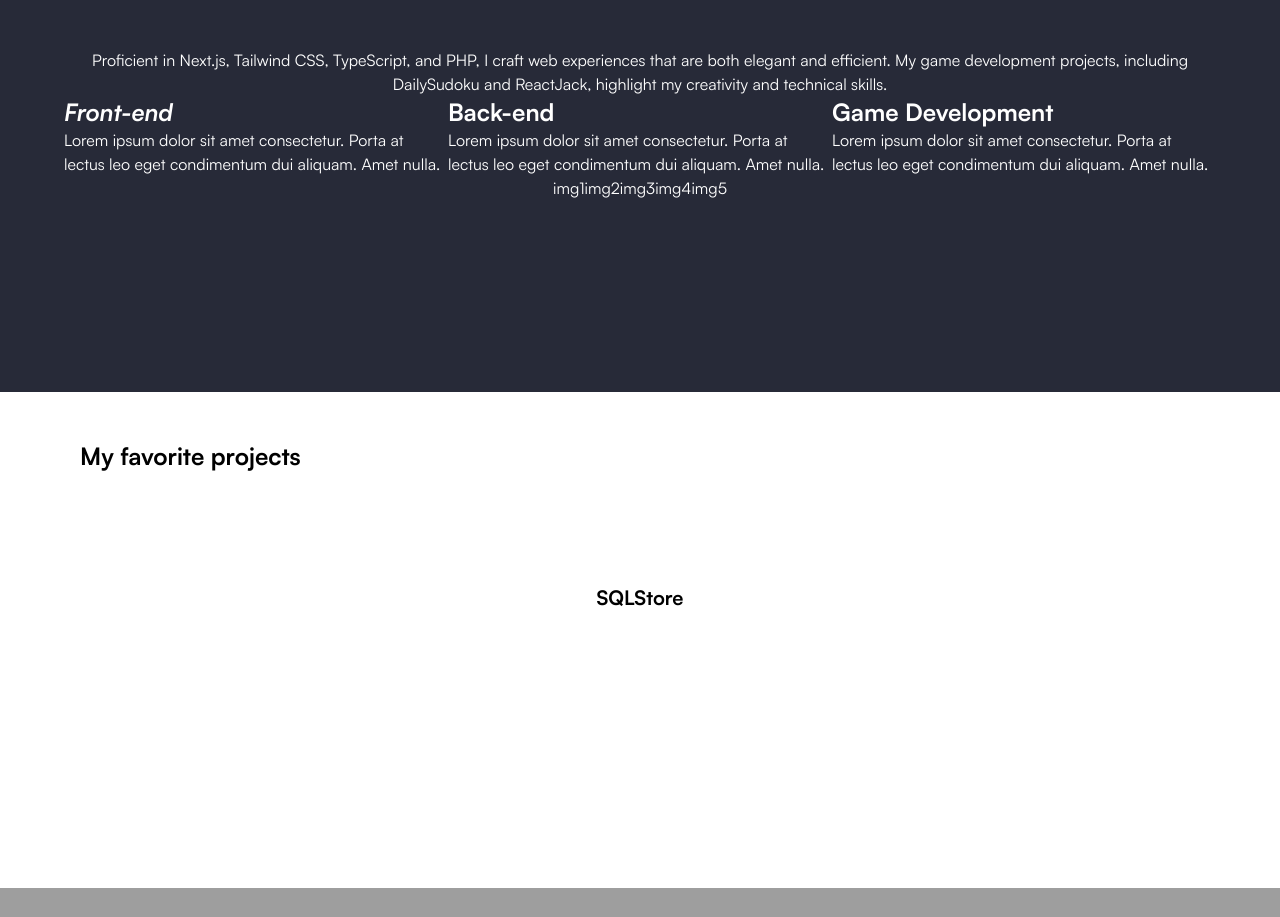
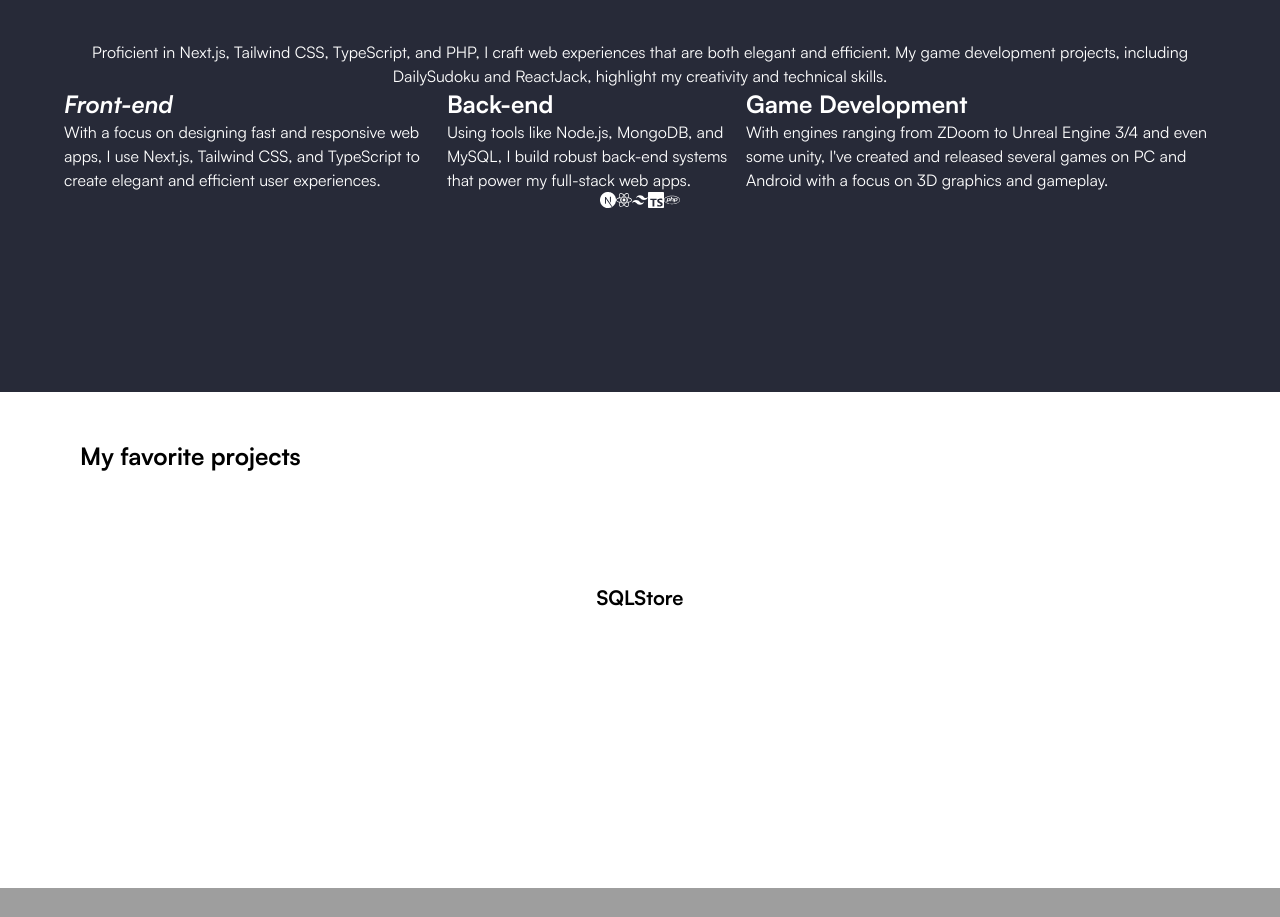
Before and after one commit to MadeOfBees/NextJSPortfolio, a Next.js app: page / in a window 1280 px wide. Shown: the part 894-1811 px from the top of the page. Built offline with nearby package versions, Linux system fonts and the light colour scheme; grey boxes are pictures that could not be loaded.

Commit message:
techStackIcons

```diff
--- a/src/Components/techStack.tsx
+++ b/src/Components/techStack.tsx
@@ -1,5 +1,23 @@
 "use client";
 import { useState } from "react";
+
+import { SiNextdotjs } from "react-icons/si";
+import { FaReact } from "react-icons/fa";
+import { SiTailwindcss } from "react-icons/si";
+import { SiTypescript } from "react-icons/si";
+import { FaPhp } from "react-icons/fa";
+
+import { FaNodeJs } from "react-icons/fa";
+import { SiMongodb } from "react-icons/si";
+import { GrMysql } from "react-icons/gr";
+import { FaLinux } from "react-icons/fa";
+import { FaGithub } from "react-icons/fa";
+
+import { SiUnrealengine } from "react-icons/si";
+import { SiAdobe } from "react-icons/si";
+import { SiBlender } from "react-icons/si";
+import { SiUnity } from "react-icons/si";
+import { FaAndroid } from "react-icons/fa";
 
 export default function TechStack() {
   type techStack = {
@@ -12,20 +30,32 @@
     {
       name: "Front-end",
       description:
-        "Lorem ipsum dolor sit amet consectetur. Porta at lectus leo eget condimentum dui aliquam. Amet nulla.",
-      images: ["img1", "img2", "img3", "img4", "img5"],
+        "With a focus on designing fast and responsive web apps, I use Next.js, Tailwind CSS, and TypeScript to create elegant and efficient user experiences.",
+      images: [
+        "NextJS",
+        "React",
+        "TailwindCSS",
+        "Typescript",
+        "Php",
+      ],
     },
     {
       name: "Back-end",
       description:
-        "Lorem ipsum dolor sit amet consectetur. Porta at lectus leo eget condimentum dui aliquam. Amet nulla.",
-      images: ["img6", "img7", "img8", "img9", "img10"],
+        "Using tools like Node.js, MongoDB, and MySQL, I build robust back-end systems that power my full-stack web apps.",
+      images: ["NodeJs", "MongoDB", "MySQL", "Linux", "Github"],
     },
     {
       name: "Game Development",
       description:
-        "Lorem ipsum dolor sit amet consectetur. Porta at lectus leo eget condimentum dui aliquam. Amet nulla.",
-      images: ["img11", "img12", "img13", "img14", "img15"],
+        "With engines ranging from ZDoom to Unreal Engine 3/4 and even some unity, I've created and released several games on PC and Android with a focus on 3D graphics and gameplay.",
+      images: [
+        "Unreal",
+        "Adobe",
+        "Blender",
+        "Unity",
+        "Android",
+      ],
     },
   ];
 
@@ -44,6 +74,27 @@
     }
     return "text-2xl font-bold leading-8";
   };
+
+  const makeIconComponent = (img: string) => {
+    return {
+      NextJS: SiNextdotjs,
+      React: FaReact,
+      TailwindCSS: SiTailwindcss,
+      Typescript: SiTypescript,
+      Php: FaPhp,
+      NodeJs: FaNodeJs,
+      MongoDB: SiMongodb,
+      MySQL: GrMysql,
+      Linux: FaLinux,
+      Github: FaGithub,
+      Unreal: SiUnrealengine,
+      Adobe: SiAdobe,
+      Blender: SiBlender,
+      Unity: SiUnity,
+      Android: FaAndroid,
+    }[img];
+  }
+
 
   const stackBlock = () => {
     return techStacks.map((stack) => (
@@ -82,12 +133,13 @@
         </div>
       </div>
       <div
-        className="flex justify-center gap-[8rem] mt-[6rem] max-md:flex-wrap"
+        className="flex justify-center gap-[8rem] mt-[6rem] max-md:flex-wrap text-6xl"
         key="GridDivOfTechStack"
       >
-        {currentStack.images.map((img) => (
-          <div key={img}>{img}</div>
-        ))}
+        {currentStack.images.map((img) => {
+          const IconComponent = makeIconComponent(img);
+          return IconComponent ? <IconComponent key={img} title={img} /> : null;
+        })}
       </div>
     </div>
   );
```
